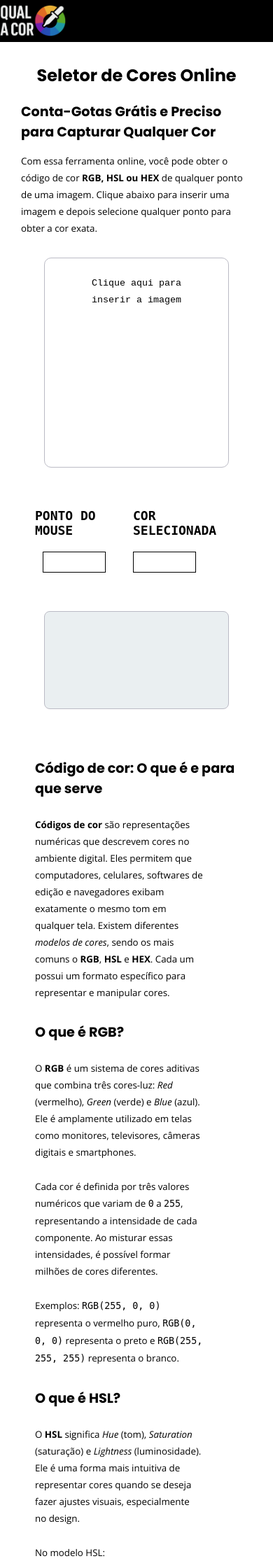
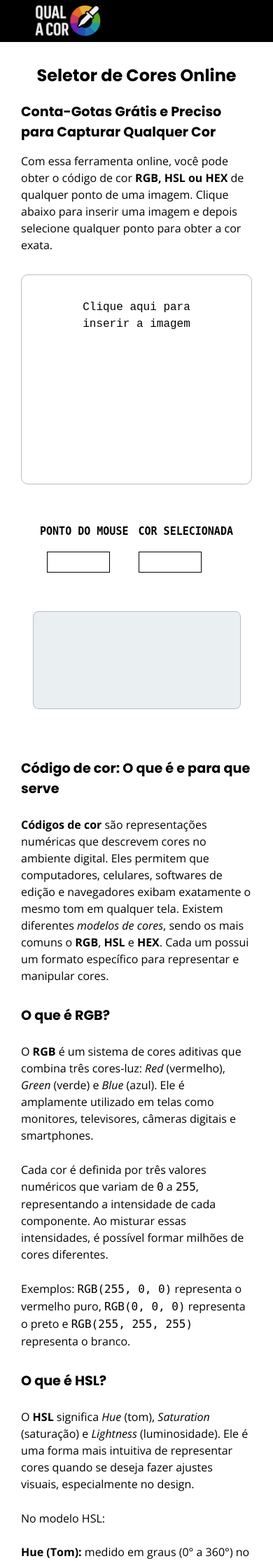
Before and after one commit to felpsilva/Projeto-seletor-de-codigo-de-cor, a PHP site: page / in a window 390 px wide. Shown: the top 2230 px of the page at 70% size. Run offline with PHP 8.4, Linux system fonts and the light colour scheme.

Commit message:
Ajuste layout

```diff
--- a/seletor2.0.css
+++ b/seletor2.0.css
@@ -5,7 +5,7 @@
 }
 
 /* Refatoração */
-.intro, .codigos-de-cor, .oque-e-rgb, .oque-e-hsl, .oque-e-hex{
+article{
   margin: 30px 20px;
 }
 
@@ -37,6 +37,7 @@ h3{
   display: flex;
   justify-content: space-around;
   margin: 20px;
+  margin-top: 0px;
 }
 
 .campo .saida .painel .painel-pre-selecao,
@@ -127,7 +128,6 @@ p {
 }
 
 .info p {
-  padding-right: 50px;
   margin: 25px 0;
 }
 
@@ -265,11 +265,24 @@ body::-webkit-scrollbar-thumb{
   .saida{
     width: 100%;
   }
+
+  h3{
+    margin: 20px 0;
+    font-size: 15px;
+  }
+
+  .campo .saida .painel {
+    margin: 20px
+  }
+
+ article {
+    margin: 30px 0px;
+  }
 }
 
 @media (max-width: 850px) {
   .logo {
-    margin-left: 100px;
+    margin-left: 50px;
   }
 
   .corpo {
@@ -279,7 +292,6 @@ body::-webkit-scrollbar-thumb{
 
   .content {
     width: 100%;
-    padding: 0 10%;
     margin: 0;
   }
 
@@ -323,8 +335,7 @@ body::-webkit-scrollbar-thumb{
 
   #resultado {
     margin: 55px auto 0;
-    width: 80%;
-    text-align: center;
+    width: 90%;
   }
 
   #fechar {
@@ -346,11 +357,7 @@ body::-webkit-scrollbar-thumb{
 
 @media (max-width: 530px) {
   p {
-    font-size: 10pt;
-  }
-
-  .intro {
-    width: 100%;
+    font-size: 16px;
   }
 
   h1 {
@@ -359,10 +366,6 @@ body::-webkit-scrollbar-thumb{
 
   h2 {
     font-size: 1.2em;
-  }
-
-  .logo {
-    margin-left: 0;
   }
 
   #previewCor,
```
